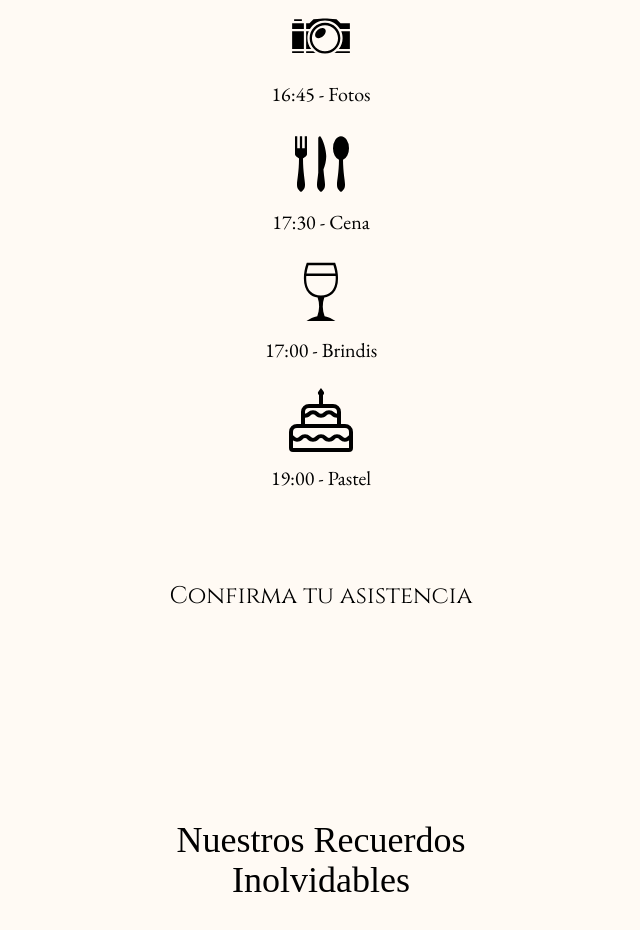
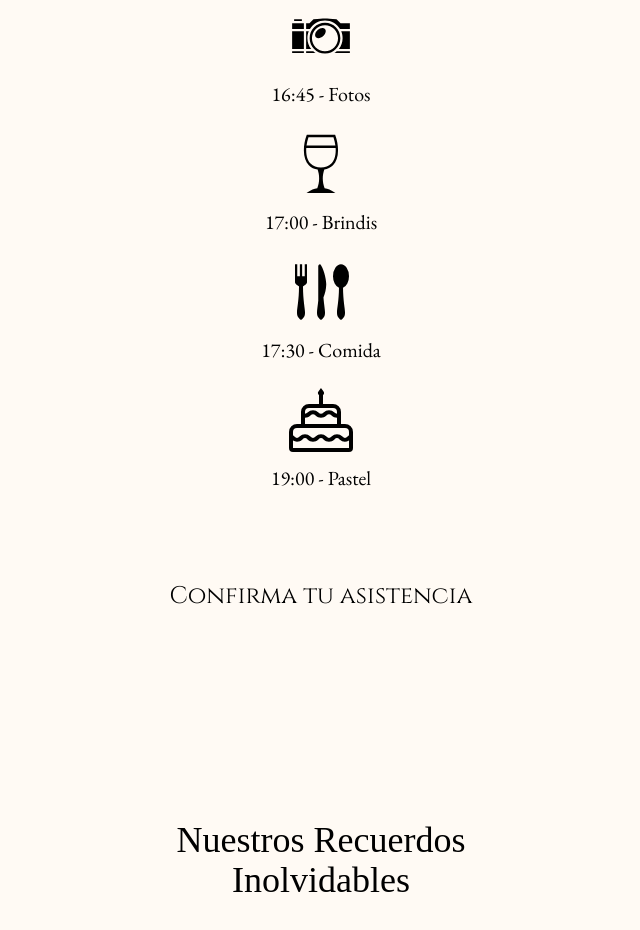
Before and after one commit to luisalcarasr/wedding, a React (Vite) app: page / in a window 1280 px wide. Shown: the part 3620-4550 px from the top of the page, without its empty margins (319-959 px from the left). Built offline with nearby package versions, Linux system fonts and the light colour scheme; a web font is replaced by a local one.

Commit message:
feat: Agenda page has been updated

```diff
--- a/src/sections/Agenda.tsx
+++ b/src/sections/Agenda.tsx
@@ -48,14 +48,14 @@ export const Agenda = () => {
           title="Fotos"
         />
         <AgendaItem
-          icon={<GiForkKnifeSpoon size={64} />}
-          time="17:30"
-          title="Cena"
-        />
-        <AgendaItem
           icon={<GiWineGlass size={64} />}
           time="17:00"
           title="Brindis"
+        />
+        <AgendaItem
+          icon={<GiForkKnifeSpoon size={64} />}
+          time="17:30"
+          title="Comida"
         />
         <AgendaItem
           icon={<BsCake size={64} />}
```
